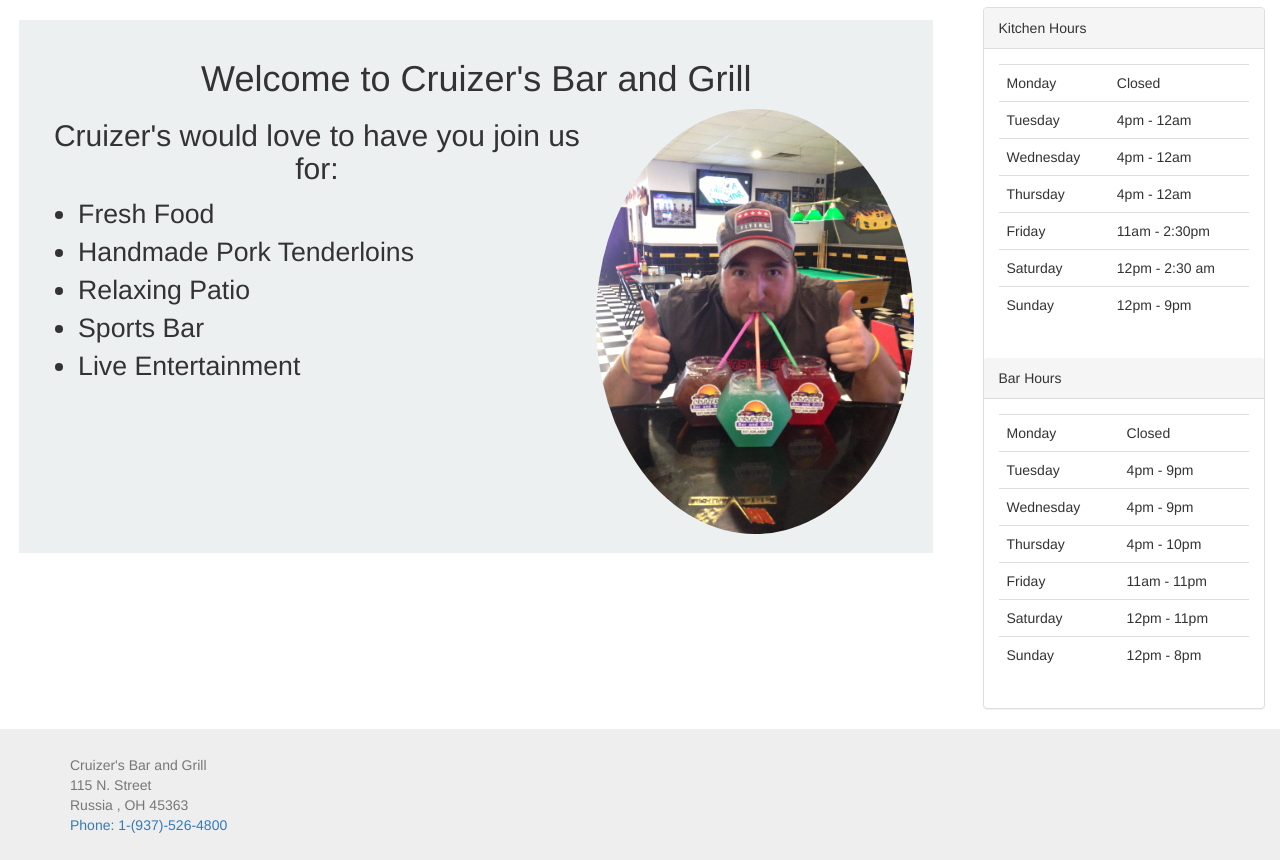
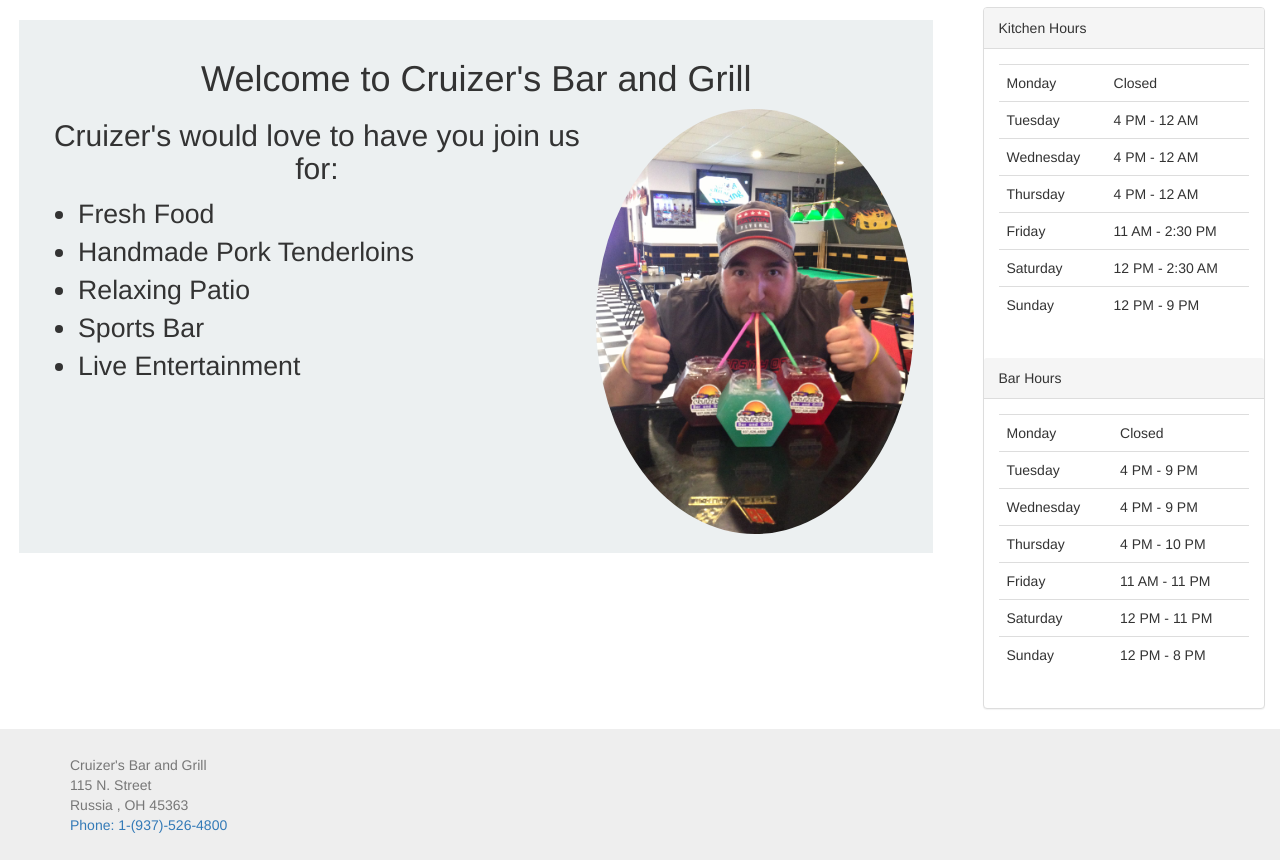
Before and after one commit to patback66/coen163-project, a plain HTML site: page newVersion/index.html in a window 1280 px wide. Shown: the part 56-916 px from the top of the page. Drawn offline with nearby package versions, Linux system fonts and the light colour scheme.

Commit message:
update hours

```diff
--- a/newVersion/index.html
+++ b/newVersion/index.html
@@ -63,12 +63,12 @@
               <table class="table">
                 <tbody>
                   <tr><td>Monday</td><td>Closed</td></tr>
-                  <tr><td>Tuesday</td><td>4pm - 12am</td></tr>
-                  <tr><td>Wednesday</td><td>4pm - 12am</td></tr>
-                  <tr><td>Thursday</td><td>4pm - 12am</td></tr>
-                  <tr><td>Friday</td><td>11am - 2:30pm</td></tr>
-                  <tr><td>Saturday</td><td>12pm - 2:30 am</td></tr>
-                  <tr><td>Sunday</td><td>12pm - 9pm</td></tr>
+                  <tr><td>Tuesday</td><td>4 PM - 12 AM</td></tr>
+                  <tr><td>Wednesday</td><td>4 PM - 12 AM</td></tr>
+                  <tr><td>Thursday</td><td>4 PM - 12 AM</td></tr>
+                  <tr><td>Friday</td><td>11 AM - 2:30 PM</td></tr>
+                  <tr><td>Saturday</td><td>12 PM - 2:30  AM</td></tr>
+                  <tr><td>Sunday</td><td>12 PM - 9 PM</td></tr>
                 <tbody/>
               </table>
             </div>
@@ -77,12 +77,12 @@
                 <table class="table">
                   <tbody>
                     <tr><td>Monday</td><td>Closed</td></tr>
-                    <tr><td>Tuesday</td><td>4pm - 9pm</td></tr>
-                    <tr><td>Wednesday</td><td>4pm - 9pm</td></tr>
-                    <tr><td>Thursday</td><td>4pm - 10pm</td></tr>
-                    <tr><td>Friday</td><td>11am - 11pm</td></tr>
-                    <tr><td>Saturday</td><td>12pm - 11pm</td></tr>
-                    <tr><td>Sunday</td><td>12pm - 8pm</td></tr>
+                    <tr><td>Tuesday</td><td>4 PM - 9 PM</td></tr>
+                    <tr><td>Wednesday</td><td>4 PM - 9 PM</td></tr>
+                    <tr><td>Thursday</td><td>4 PM - 10 PM</td></tr>
+                    <tr><td>Friday</td><td>11 AM - 11 PM</td></tr>
+                    <tr><td>Saturday</td><td>12 PM - 11 PM</td></tr>
+                    <tr><td>Sunday</td><td>12 PM - 8 PM</td></tr>
                   <tbody/>
                 </table>
             </div>
```
